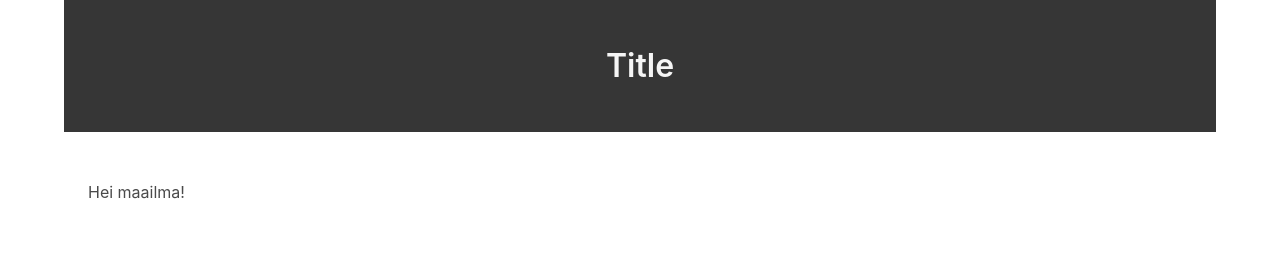
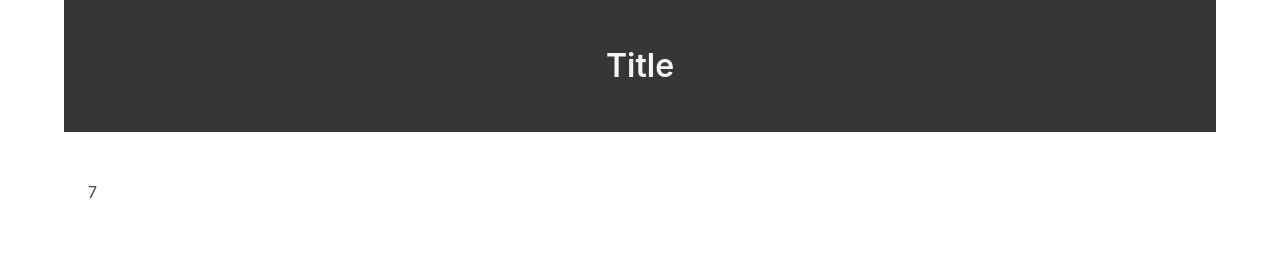
Before and after one commit to codento/react-workshop, a React (Create React App) app in the folder workshop/: page / in a window 1280 px wide. Shown: the top 270 px of the page. Built offline with nearby package versions, Linux system fonts and the light colour scheme.

Commit message:
added image

```diff
--- a/workshop/src/App.js
+++ b/workshop/src/App.js
@@ -1,13 +1,14 @@
 import React from 'react';
 import Header from './Header';
 import Footer from './Footer';
+import Counter from './Counter'
 
 const App = () => {
   return (
     <div className="container">
       <Header />
       <div className='section' style={{ height: 'calc(100vh - 300px)'}}>
-        <p>Hei maailma!</p>
+        <Counter />
       </div>
       <Footer />
     </div>
--- /dev/null
+++ b/workshop/src/Counter.js
@@ -0,0 +1,17 @@
+import React, { useState, useEffect } from 'react'
+
+const Counter = () => {
+  const [ currentValue, setCurrentValue ] = useState(0);
+
+  useEffect(() => {
+    console.log(`Rendered! Current value: ${ currentValue }`)
+  })
+
+  setTimeout(() => {
+     setCurrentValue(currentValue + 1);
+  }, 1000);
+
+  return <p>{ currentValue }</p>
+}
+
+export default Counter
```
Also changed, not shown: 1 other file (tests, documents, lock files or other folders).
